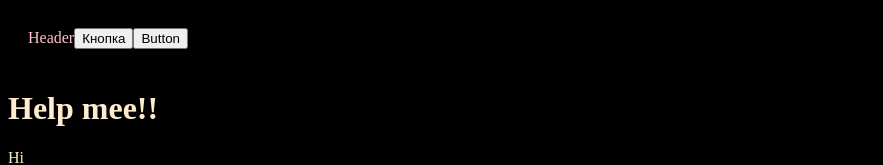
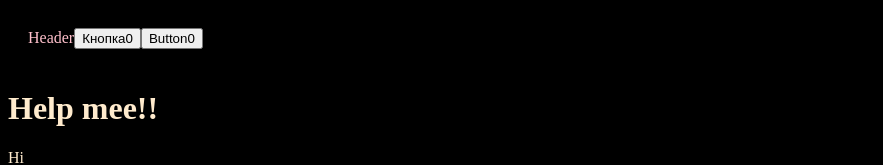
Before and after one commit to Valerii-Chystiakov/react-project, a React (Create React App) app: page / in a window 1280 px wide. Shown: the top 165 px of the page, without its empty margins (0-883 px from the left). Built offline with nearby package versions, Linux system fonts and the light colour scheme.

Commit message:
count++-onClick

```diff
--- a/src/components/Button.js
+++ b/src/components/Button.js
@@ -1,8 +1,9 @@
-import React from "react";
+import React, { useState } from "react";
 
 const Button = (props) => {
+    const [click, setClick] = useState(0)
     return(
-        <button>{props.text}</button>
+        <button onClick={() => setClick(click + 1)}>{props.text}{click}</button>
     )
 }
 
```
